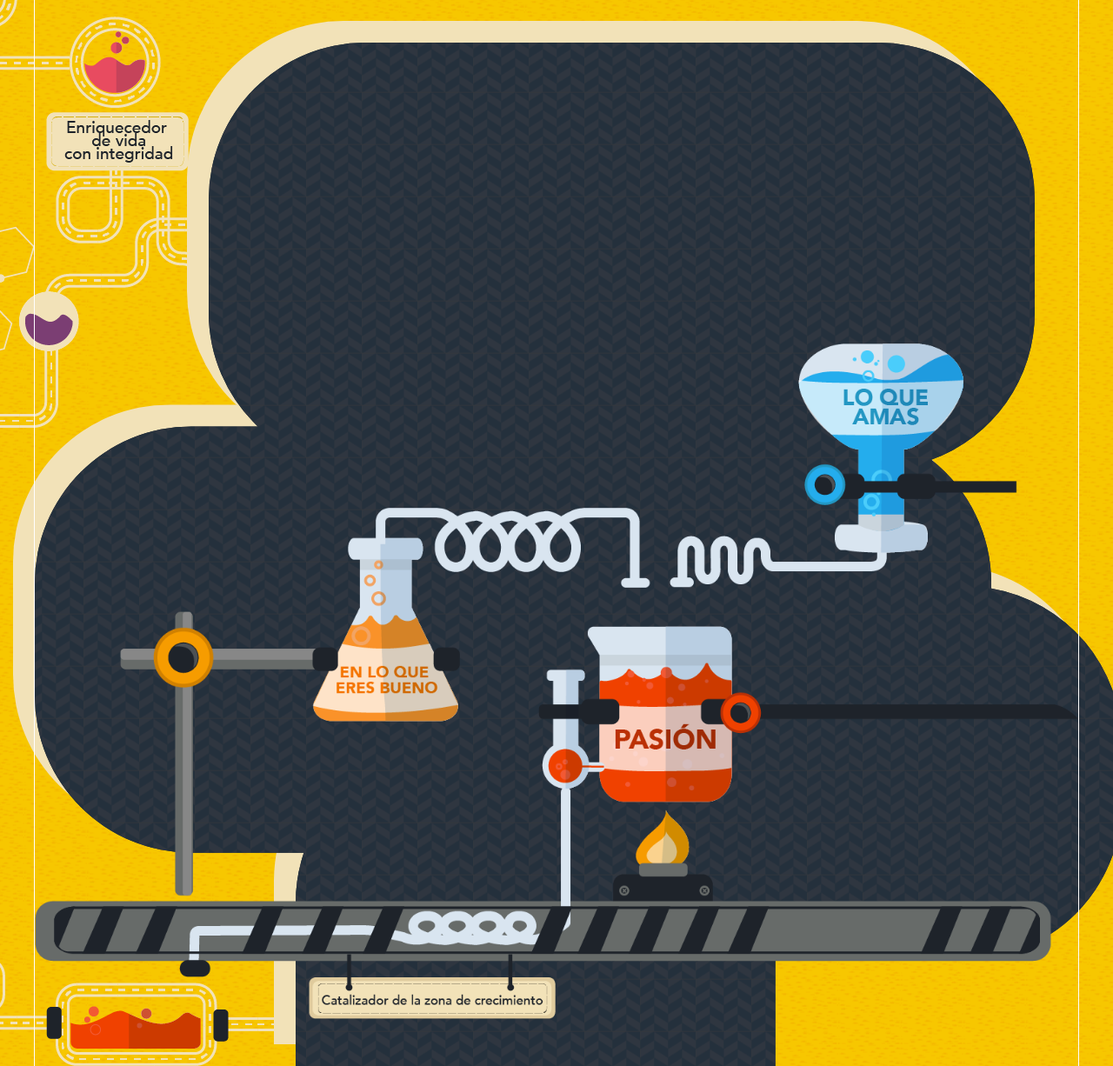
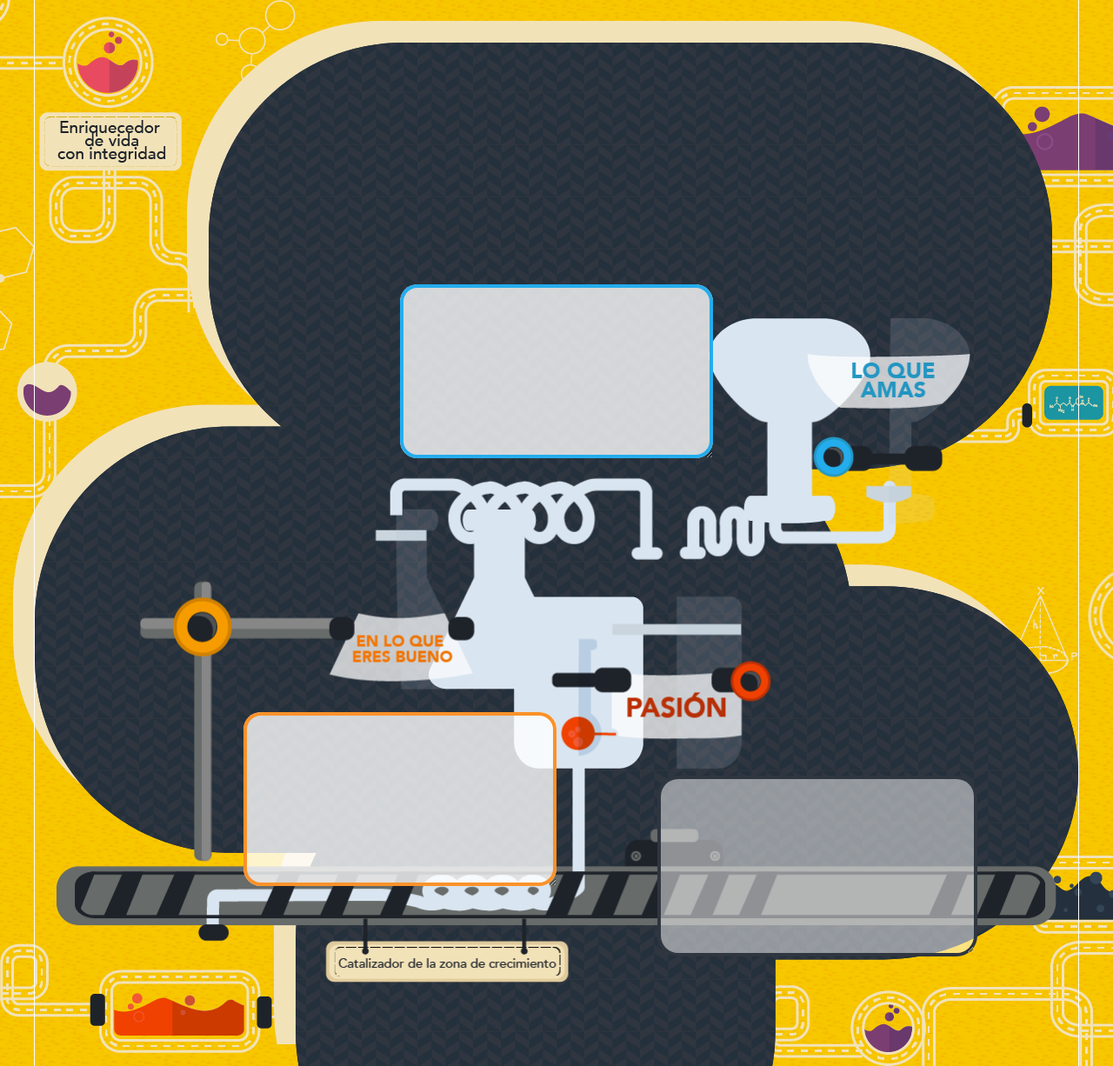
Before and after one commit to Juan-Orjuela/labs-creativos, a PHP site: page / in a window 1280 px wide. Shown: the whole page at 87% size. Run offline with PHP 8.4, Linux system fonts and the light colour scheme; some libraries are stand-ins or nearby versions.

Commit message:
Aniamacion p1

```diff
--- a/css/estilos.css
+++ b/css/estilos.css
@@ -3,20 +3,97 @@
   margin: 0;
   background: #f7c800 url("../img/textura-amarilla.png") repeat center;
 }
+
 /*Animaciones*/
 @keyframes burbuja {
   from {
     rx: 250;
     ry: 250;
   }
+
   to {
     rx: 210;
     ry: 210;
   }
 }
+@keyframes llenarProbeta {
+  0% {
+    transform: translate(0, 100%);
+  }
+
+  100% {
+    transform: translate(0, 30%);
+  }
+}
+
+@keyframes ondasProbeta {
+  0% {
+    transform: translate(-130px, 0);
+  }
+
+  100% {
+    transform: translate(0, 0);
+  }
+}
+@keyframes tubo {
+  to {
+    stroke-dashoffset: 0;
+  }
+}
+@keyframes goteo {
+  from {
+    transform: scale(0.1) translateY(0);
+    opacity: 1;
+  }
+  90% {
+    opacity: 1;
+  }
+  to {
+    stroke-dashoffset: 0;
+    transform: scale(1) translateY(70px);
+    opacity: 0;
+  }
+}
+@keyframes rotar {
+  from {
+    transform: rotate(0deg);
+  }
+
+  to {
+    transform: rotate(360deg);
+  }
+}
+.liquido_papa {
+  transform: translate(0, 100%);
+}
+.liquido {
+  transform: translate(0, 100%);
+}
+.gota {
+  position: absolute;
+  z-index: 3;
+}
+
+.anim .liquido_papa {
+  animation-name: llenarProbeta;
+  animation-iteration-count: 1;
+  animation-timing-function: cubic-bezier(0.2, 0.6, 0.8, 0.4);
+  animation-duration: 4s;
+  animation-fill-mode: forwards;
+}
+
+.anim .liquido {
+  animation-name: ondasProbeta;
+  animation-iteration-count: infinite;
+  animation-timing-function: linear;
+  animation-duration: 0.5s;
+}
+
+/*Generales*/
 .section {
   position: relative;
 }
+
 .lab_interno,
 .elementos_flotantes,
 .burbujas_sombra {
@@ -25,31 +102,63 @@
   position: absolute;
   pointer-events: none;
 }
+
+.lab_textarea {
+  width: 360px;
+  max-width: 360px;
+  min-width: 360px;
+  position: absolute;
+  background-color: rgb(255 255 255 / 80%);
+  padding: 20px;
+  box-sizing: border-box;
+  border-radius: 20px;
+  min-height: 200px;
+  border: 0;
+  transition: all 0.5s;
+  font-size: 1.4rem;
+  line-height: 1.3;
+  z-index: 3;
+}
+
+.lab_textarea:focus {
+  outline: none;
+}
+
+.lab_textarea[disabled] {
+  cursor: no-drop;
+  box-shadow: 0 0 0 4px #2f3640 !important;
+  background-color: rgb(255 255 255 / 50%);
+}
+
 .elementos_flotantes {
   max-width: 1200px;
-
   left: 50%;
   transform: translateX(-50%);
 }
+
 .lab_interno {
   background: url("../img/textura-azul.png") repeat center;
   z-index: 2;
+}
 
-}
 .burbujas_sombra {
   top: -25px;
   left: -25px;
 }
+
 .burbujas_sombra rect {
-  fill: #F2E2B8;
-  /*animation: burbuja 1s cubic-bezier(0.45, 0.05, 0.55, 0.95) infinite alternate;*/
+  fill: #f2e2b8;
+  animation: burbuja 1s cubic-bezier(0.45, 0.05, 0.55, 0.95) infinite alternate;
 }
+
 .burbujas rect {
-  /*animation: burbuja 1s cubic-bezier(0.45, 0.05, 0.55, 0.95) infinite alternate;*/
+  animation: burbuja 1s cubic-bezier(0.45, 0.05, 0.55, 0.95) infinite alternate;
 }
+
 .elementos_flotantes img {
   position: absolute;
 }
+
 .lab_contenido {
   border-left: 1px solid white;
   border-right: 1px solid white;
@@ -58,17 +167,29 @@
   max-width: 1200px;
   margin: 0 auto;
   z-index: 3;
-  display:flex;
+  display: flex;
   flex-direction: column;
 }
+
 @media screen and (min-width: 1600px) {
-  .lab_contenido, .elementos_flotantes{
+  .lab_contenido,
+  .elementos_flotantes {
     max-width: 1425px;
   }
 }
-.escena {
+
+.lab_fondo {
   max-width: 100%;
+  z-index: 2;
 }
+
+#lab_fondo_1 {
+  position: relative;
+  top: 0;
+  left: 0;
+  width: 1150px;
+}
+
 /*Seccion 1*/
 #seccion_1 .lab_interno {
   clip-path: url(#clip_1);
@@ -76,32 +197,34 @@
 
 #clip_1_1,
 #clip_1_1s {
-  width: 950px;
+  width: 970px;
   y: 4vh;
   height: 40vh;
   rx: 180;
   ry: 180;
   x: calc(50vw - 400px);
+}
 
-}
 #clip_1_2,
 #clip_1_2s {
-  width: 1100px;
+  width: 940px;
   y: 40vh;
   height: 40vh;
   rx: 180;
   ry: 180;
   x: calc(50vw - 600px);
 }
+
 #clip_1_3,
 #clip_1_3s {
-  width: 900px;
+  width: 850px;
   y: 55vh;
   height: 35vh;
   rx: 180;
   ry: 180;
   x: calc(50vw - 250px);
 }
+
 #clip_1_4,
 #clip_1_4s {
   width: 45vh;
@@ -110,41 +233,97 @@
   rx: 180;
   ry: 180;
   x: calc(50vw - 300px);
+}
 
+#seccion_1 img {
+  bottom: 180%;
 }
-#seccion_1 img {
-  bottom: 180%
-}
+
 #seccion_1 .el_1_1 {
-  right: calc(100% - 200px);
+  right: calc(100% - 15vw);
   top: -120px;
 }
+
 #seccion_1 .el_1_2 {
-  right: calc(100% - 220px);
-  top: 250px
+  right: calc(100% - 17vw);
+  top: 27vh;
 }
+
 #seccion_1 .el_1_3 {
-  right: calc(100% - 350px);
-  bottom: 0
+  right: calc(100% - 400px);
+  bottom: 15px;
 }
+
+#seccion_1 .el_1_4 {
+  left: calc(100% - 480px);
+  top: 8vh;
+}
+
+#seccion_1 .el_1_5 {
+  left: calc(85%);
+  bottom: -8vh;
+}
+
+#seccion_1 .el_1_6 {
+  left: calc(50%);
+  bottom: 0;
+}
+
+#seccion_1 .el_atomo {
+  left: -12vw;
+  top: 40vh;
+}
+
+#seccion_1 .el_circulo {
+  right: -10vw;
+  top: 53vh;
+  animation: rotar 4s linear infinite;
+}
+
+#seccion_1 .el_cono {
+  right: 0;
+  top: 55vh;
+}
+
+#seccion_1 .el_cubo {
+  right: -20%;
+  top: 65vh;
+}
+
 #seccion_1 .el_moleculas {
   right: 100%;
-  top: 20%
+  top: 20%;
+}
+
+#seccion_1 .el_moleculas_sm {
+  right: 75%;
+  top: 0%;
+}
+
+#seccion_1 .el_regla {
+  left: -15%;
+  top: 63%;
 }
 
 #seccion_1 .lab_contenido {
   justify-content: flex-end;
+}
 
+#seccion_1 .lab_contenido > div {
+  margin-bottom: 7.5vh;
+  text-align: center;
 }
-#seccion_1 .lab_contenido > div {
-  margin-bottom: 50px;
+
+.lab_contenido_grupo {
+  position: relative;
 }
 
 #escena {
-  posiiton: absolute;
+  position: absolute;
   height: 100%;
   width: 100%;
 }
+
 #escena div.esc1 {
   background: url("../img/textura-azul.png") repeat center;
   position: absolute;
@@ -152,15 +331,207 @@
   width: 120%;
   opacity: 1;
 }
+
 #escena div.esc2 {
-  content: '';
+  content: "";
   position: absolute;
   height: 120%;
   width: 120%;
   background: url("../img/textura-formulas.png") repeat center;
-  opacity: .1
+  opacity: 0.1;
+}
 
-}
 #escena div:nth-child(2) {
   display: none;
 }
+
+/*Seccion 1 Textareas*/
+#seccion_1 #loQueAmas {
+  right: 35%;
+  top: -5%;
+  box-shadow: 0 0 0 4px #24aded inset;
+}
+
+#seccion_1 #loQueAmas:hover,
+#seccion_1 #loQueAmas:focus {
+  box-shadow: 0 0 0 8px #24aded inset;
+}
+
+#seccion_1 #loQueEresBueno {
+  left: 20%;
+  bottom: 15%;
+  box-shadow: 0 0 0 4px #fa9229 inset;
+}
+
+#seccion_1 #loQueEresBueno:hover,
+#seccion_1 #loQueEresBueno:focus {
+  box-shadow: 0 0 0 8px #fa9229 inset;
+}
+
+#seccion_1 #pasion {
+  right: 10%;
+  bottom: 5%;
+  box-shadow: 0 0 0 4px #f04100 inset;
+}
+
+#seccion_1 #pasion:hover,
+#seccion_1 #pasion:focus {
+  box-shadow: 0 0 0 8px #f04100 inset;
+}
+
+/*Probeta En lo que eres bueno*/
+#probeta_loQueEresBueno {
+  position: absolute;
+  height: 207px;
+  width: 164px;
+  top: 220px;
+  left: 452px;
+  background: url("../img/fondo_probeta_1.png") no-repeat center;
+  background-size: contain;
+}
+
+#probeta_loQueEresBueno .gota {
+  left: 353px;
+  bottom: 135px;
+
+  opacity: 0;
+}
+#probeta_loQueEresBueno.anim .gota {
+  animation: goteo 2s cubic-bezier(0.71, 0.06, 1, 1) 6s infinite;
+}
+#probeta_loQueEresBueno .liquido {
+  fill: #ff7d04;
+  width: 164px;
+  height: 207px;
+}
+
+#tubo_1_1 {
+  position: absolute;
+  bottom: 160px;
+  left: 76px;
+  z-index: 2;
+}
+#tubo_1_1 path {
+  fill: transparent;
+  stroke-width: 2px;
+  stroke: #ff7d04;
+  stroke-dasharray: 1000;
+  stroke-dashoffset: 1000;
+}
+.anim #tubo_1_1 path {
+  animation: tubo 3s linear 3s forwards;
+}
+/*Probeta lo que amas*/
+#probeta_loQueAmas {
+  position: absolute;
+  height: 236px;
+  width: 186px;
+  top: 0;
+  right: 239px;
+  background: url("../img/fondo_probeta_2.png") no-repeat center bottom;
+  background-size: contain;
+}
+
+#probeta_loQueAmas .gota {
+  left: -140px;
+  bottom: -53px;
+  opacity: 0;
+}
+#probeta_loQueAmas.anim .gota {
+  animation: goteo 2s cubic-bezier(0.71, 0.06, 1, 1) 6s infinite;
+}
+#probeta_loQueAmas .liquido {
+  fill: #2397c3;
+  width: 164px;
+  height: 207px;
+}
+
+#tubo_1_2 {
+  position: absolute;
+  bottom: -35px;
+  left: -131px;
+  z-index: 2;
+}
+#tubo_1_2 path {
+  fill: transparent;
+  stroke-width: 2px;
+  stroke: #24aded;
+  stroke-dasharray: 1000;
+  stroke-dashoffset: 1000;
+}
+.anim #tubo_1_2 path {
+  animation: tubo 3s linear 3s forwards;
+}
+@keyframes llenarProbeta2 {
+  0% {
+    transform: translate(0, 100%);
+  }
+
+  100% {
+    transform: translate(0, 12%);
+  }
+}
+
+@keyframes ondasProbeta2 {
+  0% {
+    transform: translate(-100px, 0);
+  }
+
+  100% {
+    transform: translate(0, 0);
+  }
+}
+#probeta_loQueAmas.anim .liquido_papa {
+  animation-name: llenarProbeta2;
+  animation-iteration-count: 1;
+  animation-timing-function: cubic-bezier(0.2, 0.6, 0.8, 0.4);
+  animation-duration: 5s;
+  animation-fill-mode: forwards;
+}
+
+#probeta_loQueAmas.anim .liquido {
+  animation-name: ondasProbeta2;
+  animation-iteration-count: infinite;
+  animation-timing-function: linear;
+  animation-duration: 0.7s;
+}
+/*Probeta lo que amas*/
+#probeta_pasion {
+  position: absolute;
+  height: 198px;
+  width: 163px;
+  bottom: 250px;
+  right: 500px;
+  background: url("../img/fondo_probeta_3.png") no-repeat center bottom;
+  background-size: contain;
+}
+
+#probeta_pasion .liquido {
+  fill: #f04100;
+  width: 164px;
+  height: 207px;
+}
+
+#tubo_1_3 {
+  position: absolute;
+  bottom: -180px;
+  right: 187px;
+  z-index: 2;
+}
+#tubo_1_3 path {
+  fill: transparent;
+  stroke-width: 2px;
+  stroke: #f04100;
+  stroke-dasharray: 1000;
+  stroke-dashoffset: 1000;
+}
+.anim #tubo_1_3 path {
+  animation: tubo 3s linear 9s forwards;
+}
+#probeta_pasion.anim .liquido_papa {
+  animation-delay: 6s;
+}
+
+#probeta_pasion.anim .liquido {
+  animation-delay: 5s;
+}
--- a/index.html
+++ b/index.html
@@ -39,7 +39,191 @@
         </div>
         <div class="lab_contenido">
           <div class="lab_contenido_grupo">
-            <img src="img/escena-1.png" alt="Escena 1" class="escena" />
+            <img src="img/fondo-pantalla-1.png" alt="Escena 1" id="lab_fondo_1" class="lab_fondo" />
+            <textarea class="lab_textarea previo" name="" id="loQueAmas"></textarea>
+            <textarea class="lab_textarea previo" name="" id="loQueEresBueno"></textarea>
+            <textarea class="lab_textarea final" name="" id="pasion" disabled></textarea>
+            <div id="probeta_loQueEresBueno">
+              <!--Recipiente-->
+              <svg
+                version="1.1"
+                xmlns="http://www.w3.org/2000/svg"
+                xmlns:xlink="http://www.w3.org/1999/xlink"
+                x="0px"
+                y="0px"
+                width="163.7px"
+                height="206.9px"
+                viewBox="0 0 163.7 206.9"
+                xml:space="preserve"
+              >
+                <defs>
+                  <clipPath id="prob_loQueEresBueno">
+                    <path
+                      d="M162.3,184.2l-29.3-60.4l-22-45.4V24.1h6.5c3.6,0,6.4-5.3,6.4-12V12c0-6.6-2.8-12-6.4-12H75.9H45.7
+	c-3.5,0-6.4,5.4-6.4,12v0.2c0,6.6,2.8,12,6.4,12h6.9v54.3l-22,45.3L1.4,184.2c-5.3,11,4.8,22.8,19.6,22.8h60.6h61
+	C157.4,206.9,167.6,195.1,162.3,184.2z"
+                    />
+                  </clipPath>
+                </defs>
+
+                <g clip-path="url(#prob_loQueEresBueno)">
+                  <g class="liquido_papa">
+                    <path
+                      class="liquido"
+                      d="M300,300V2.5c0,0-0.6-0.1-1.1-0.1c0,0-25.5-2.3-40.5-2.4c-15,0-40.6,2.4-40.6,2.4
+                c-12.3,1.1-30.3,1.8-31.9,1.9c-2-0.1-19.7-0.8-32-1.9c0,0-25.8-2.3-40.8-2.4c-15,0-40.8,2.4-40.8,2.4c-12.3,1.1-30.4,1.8-32,1.9
+                c-2-0.1-20-0.8-32.2-1.9c0,0-3.1-0.3-8.1-0.7V300H300z"
+                    />
+                  </g>
+                </g>
+              </svg>
+              <!--Tubo-->
+              <svg
+                version="1.1"
+                xmlns="http://www.w3.org/2000/svg"
+                xmlns:xlink="http://www.w3.org/1999/xlink"
+                x="0px"
+                y="0px"
+                id="tubo_1_1"
+                width="289.9px"
+                height="78.3px"
+                viewBox="0 0 289.9 78.3"
+                style="overflow: visible; enable-background: new 0 0 289.9 78.3"
+                xml:space="preserve"
+              >
+                <defs></defs>
+                <path
+                  class="tubo"
+                  d="M1,36.3V11.4C1,5.6,5.6,1,11.4,1H65L68,1.3c9.1,0,35,17.8,35,38.6c0,14.7-7.4,22.7-16.6,22.7s-18-8-18.4-22.7
+	C67.4,18.5,96.9,5,106,5l3.1-0.6c9.1,0,33.7,14.7,33.7,35.6c0,14.7-7.4,22.7-16.6,22.7s-18-8-18.4-22.7c-0.6-21.5,28.9-35,38-35
+	l3.1-0.6c9.1,0,33.7,14.7,33.7,35.6c0,14.7-7.4,22.7-16.6,22.7c-9.1,0-18-8-18.4-22.7c-0.6-21.5,28.9-35,38-35l3.1-0.6
+	c9.1,0,33.7,14.7,33.7,35.6c0,14.7-7.4,22.7-16.6,22.7c-9.1,0-18-8-18.4-22.7C187,18.5,219.5,1.3,228.7,1.3l3.2-0.3h46.7
+	c5.7,0,10.4,4.6,10.4,10.4v66.9"
+                />
+              </svg>
+              <!--gotas-->
+              <img class="gota" src="img/gota-naranja.png" alt="Gota" />
+            </div>
+            <!--#probeta_loQueEresBueno-->
+            <div id="probeta_loQueAmas">
+              <!--Recipiente-->
+              <svg
+                version="1.1"
+                xmlns="http://www.w3.org/2000/svg"
+                xmlns:xlink="http://www.w3.org/1999/xlink"
+                x="0px"
+                y="0px"
+                width="186.1px"
+                height="236.3px"
+                viewBox="0 0 186.1 236.3"
+                xml:space="preserve"
+              >
+                <defs>
+                  <clipPath id="prob_loQueAmas">
+                    <path
+                      d="M132.4,0H94.9h-3.7H53.7C24.7,0-6.6,23.2,1.2,52.4c6.4,24,46.2,67,65.5,67h0.6v85.2H48.3
+                    c-4.4,0-7.9,6.4-7.9,14.3v0.2c0,7.9,3.5,14.3,7.9,14.3h4.8c8,1.7,22.9,2.9,39.9,2.9v0c0,0,0,0,0,0s0,0,0,0v0c17,0,31.8-1.2,39.9-2.9
+                    h4.8c4.4,0,8-6.4,8-14.3v-0.2c0-7.9-3.5-14.3-8-14.3h-19v-85.2h0.6c19.3,0,59.1-43,65.5-67C192.7,23.2,161.4,0,132.4,0z"
+                    />
+                  </clipPath>
+                </defs>
+
+                <g clip-path="url(#prob_loQueAmas)">
+                  <g class="liquido_papa">
+                    <path
+                      class="liquido"
+                      d="M300,300V2.5c0,0-0.6-0.1-1.1-0.1c0,0-25.5-2.3-40.5-2.4c-15,0-40.6,2.4-40.6,2.4
+                c-12.3,1.1-30.3,1.8-31.9,1.9c-2-0.1-19.7-0.8-32-1.9c0,0-25.8-2.3-40.8-2.4c-15,0-40.8,2.4-40.8,2.4c-12.3,1.1-30.4,1.8-32,1.9
+                c-2-0.1-20-0.8-32.2-1.9c0,0-3.1-0.3-8.1-0.7V300H300z"
+                    />
+                  </g>
+                </g>
+              </svg>
+              <!--Tubo-->
+              <svg
+                version="1.1"
+                xmlns="http://www.w3.org/2000/svg"
+                xmlns:xlink="http://www.w3.org/1999/xlink"
+                x="0px"
+                y="0px"
+                id="tubo_1_2"
+                width="228px"
+                height="77.4px"
+                viewBox="0 0 228 77.4"
+                style="overflow: visible; enable-background: new 0 0 289.9 78.3"
+                xml:space="preserve"
+              >
+                <defs></defs>
+                <path
+                  class="tubo"
+                  d="M227,1v46.7c0,6.4-2.7,11.6-14.8,11.6H104.3c-5,0-9.1-5.2-9.1-11.6v-4c0-6.4-4.1-11.6-9.1-11.6h-1
+	c-5,0-9.1,5.2-9.1,11.6v18.7C76,68.7,72,74,67,74h0c-5,0-9.1-5.2-9.1-11.6V41.9c0-6.4-4.1-11.6-9.1-11.6h-1.4c-5,0-9.1,5.2-9.1,11.6
+	l0.3,20.4c0,6.4-4.1,11.6-9.1,11.6h0c-5,0-9.1-5.2-9.1-11.6V41.9c0-6.4-4.1-11.6-9.1-11.6h-1.4c-5,0-9.1,5.2-9.1,11.6v34.5"
+                />
+              </svg>
+              <!--gotas-->
+              <img class="gota" src="img/gota-azul.png" alt="Gota" />
+            </div>
+            <!--#probeta_loQueAmas-->
+            <div id="probeta_pasion">
+              <!--Recipiente-->
+              <svg
+                version="1.1"
+                xmlns="http://www.w3.org/2000/svg"
+                xmlns:xlink="http://www.w3.org/1999/xlink"
+                x="0px"
+                y="0px"
+                width="163px"
+                height="198px"
+                viewBox="0 0 163 198"
+                xml:space="preserve"
+              >
+                <defs>
+                  <clipPath id="prob_pasion">
+                    <path
+                      d="M149.9,0H88.3l0,0H6.8C1.4,0-1.8,6.4,1.1,11.3l12.6,20.9v135.2c0,16.9,12.7,30.6,28.3,30.6h46.4h46.4
+                    c15.6,0,28.3-13.7,28.3-30.6V14.1C163,6.3,157.1,0,149.9,0z"
+                    />
+                  </clipPath>
+                </defs>
+
+                <g clip-path="url(#prob_pasion)">
+                  <g class="liquido_papa">
+                    <path
+                      class="liquido"
+                      d="M300,300V2.5c0,0-0.6-0.1-1.1-0.1c0,0-25.5-2.3-40.5-2.4c-15,0-40.6,2.4-40.6,2.4
+                c-12.3,1.1-30.3,1.8-31.9,1.9c-2-0.1-19.7-0.8-32-1.9c0,0-25.8-2.3-40.8-2.4c-15,0-40.8,2.4-40.8,2.4c-12.3,1.1-30.4,1.8-32,1.9
+                c-2-0.1-20-0.8-32.2-1.9c0,0-3.1-0.3-8.1-0.7V300H300z"
+                    />
+                  </g>
+                </g>
+              </svg>
+              <!--Tubo-->
+              <svg
+                version="1.1"
+                xmlns="http://www.w3.org/2000/svg"
+                xmlns:xlink="http://www.w3.org/1999/xlink"
+                x="0px"
+                y="0px"
+                id="tubo_1_3"
+                width="422.3px"
+                height="193.2px"
+                viewBox="0 0 422.3 193.2"
+                xml:space="preserve"
+              >
+                <defs></defs>
+                <path
+                  class="tubo"
+                  d="M421.8,0.5v147.6c0,1.9-13.7,10.1-23.6,15.8c-7.5,4.3-16.5,5.3-24.7,2.6c-8.6-2.9-17.3-7.6-17.3-13.2
+	c0-7.5,4.4-12.4,12.3-12.4c7.9,0,14.4,4,14.4,11.5c0,10.6-21.3,16.1-29.3,16.1l-2.7-0.3c-7.9,0-33.5-4.9-33-15.8
+	c0.4-7.5,8-11.5,16-11.5c7.9,0,14.4,4,14.4,11.5c0,10.6-21.3,16.1-29.3,16.1l-2.7-0.3c-7.9,0-33.5-4.9-33-15.8
+	c0.4-7.5,8-11.5,16-11.5c7.9,0,14.4,4,14.4,11.5c0,10.6-21.3,16.1-29.3,16.1l-2.7-0.3c-7.9,0-33.5-4.9-33-15.8
+	c0.4-7.5,8-11.5,16-11.5c7.9,0,14.4,4,14.4,11.5c0,4.5-4.1,8.4-9.3,11.3c-10,5.6-22,5.9-32.4,1.1l-25.3-5.5
+	c-6.7-1.5-13.6-2.2-20.5-2.2L6.2,157.8c-2.7,0-4.9,2.2-4.9,4.9l-0.8,30"
+                />
+              </svg>
+            </div>
+            <!--#probeta_pasion-->
           </div>
         </div>
         <!--Burbujas-->
@@ -70,10 +254,11 @@
       new fullpage("#fullpage", {
         onLeave: function (origin, destination, direction) {
           //Evitar el desplazamiento si la sección de destino tiene la clase oculta
-          /*if (destination.item.classList.contains("oculta")) {
+          if (destination.item.classList.contains("oculta")) {
             return false;
-          }*/
+          }
         },
+        licenseKey: "7C9458F7-B3114621-B2352216-CF06F3D8",
       });
     </script>
     <script src="js/interactividad.js"></script>
```
Also changed, not shown: js/interactividad.js (+32 -8 lines), img/escena-1b.png (added), img/escena-1b@2x.png (added), img/fondo-pantalla-1.png (added), img/fondo_probeta_1.png (added), img/fondo_probeta_2.png (added), img/fondo_probeta_3.png (added), img/gota-azul.png (added), img/gota-naranja.png (added), img/prueba-1.png (added), img/prueba-2.png (added).
